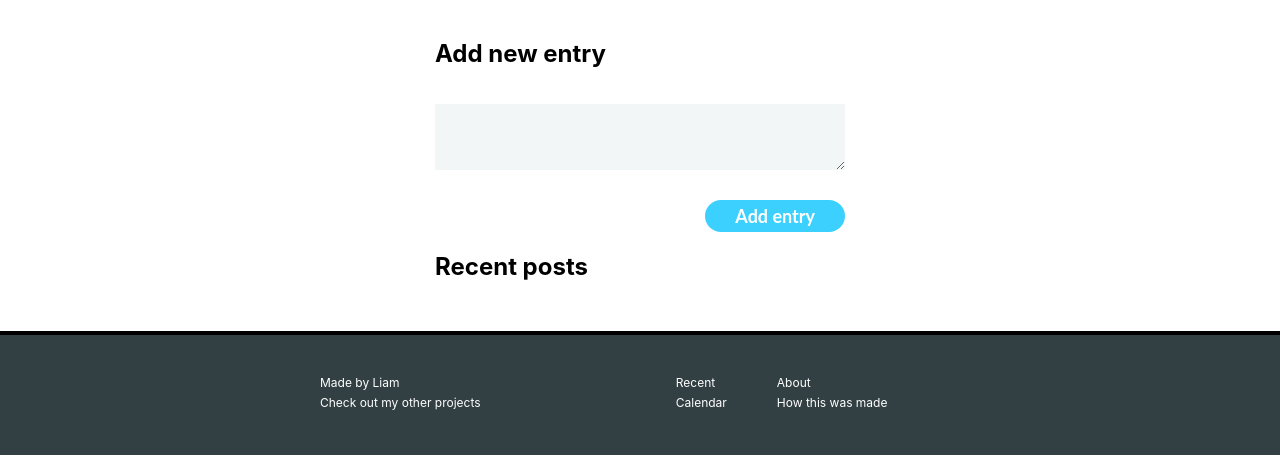
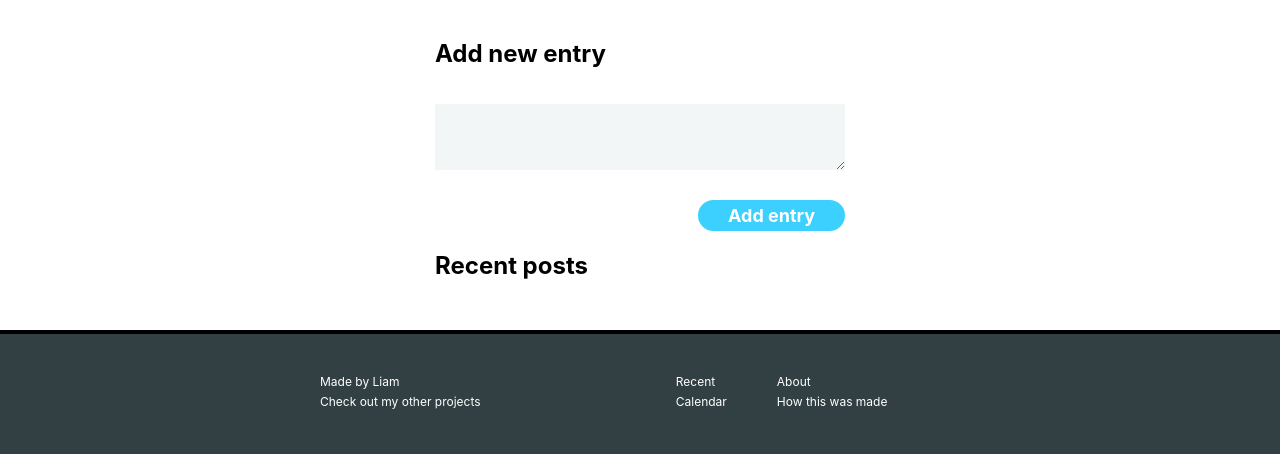
Before and after one commit to liamha32/render-microblog, a Flask app: page / in a window 1280 px wide. Shown: the part 138-610 px from the top of the page. Run offline with Flask 3, Linux system fonts and the light colour scheme; data that the repository does not hold is empty.

Commit message:
Update styles.css

```diff
--- a/static/css/styles.css
+++ b/static/css/styles.css
@@ -82,7 +82,7 @@ body {
 }
 
 .form__submit{
-    font-family: Lato;
+    font-family: Lato system-ui, -apple-system, BlinkMacSystemFont, 'Segoe UI', Roboto, Oxygen, Ubuntu, Cantarell, 'Open Sans', 'Helvetica Neue', sans-serif;
     background-color: #3cd0ff;
     border: none;
     font-size: 18px;
```
